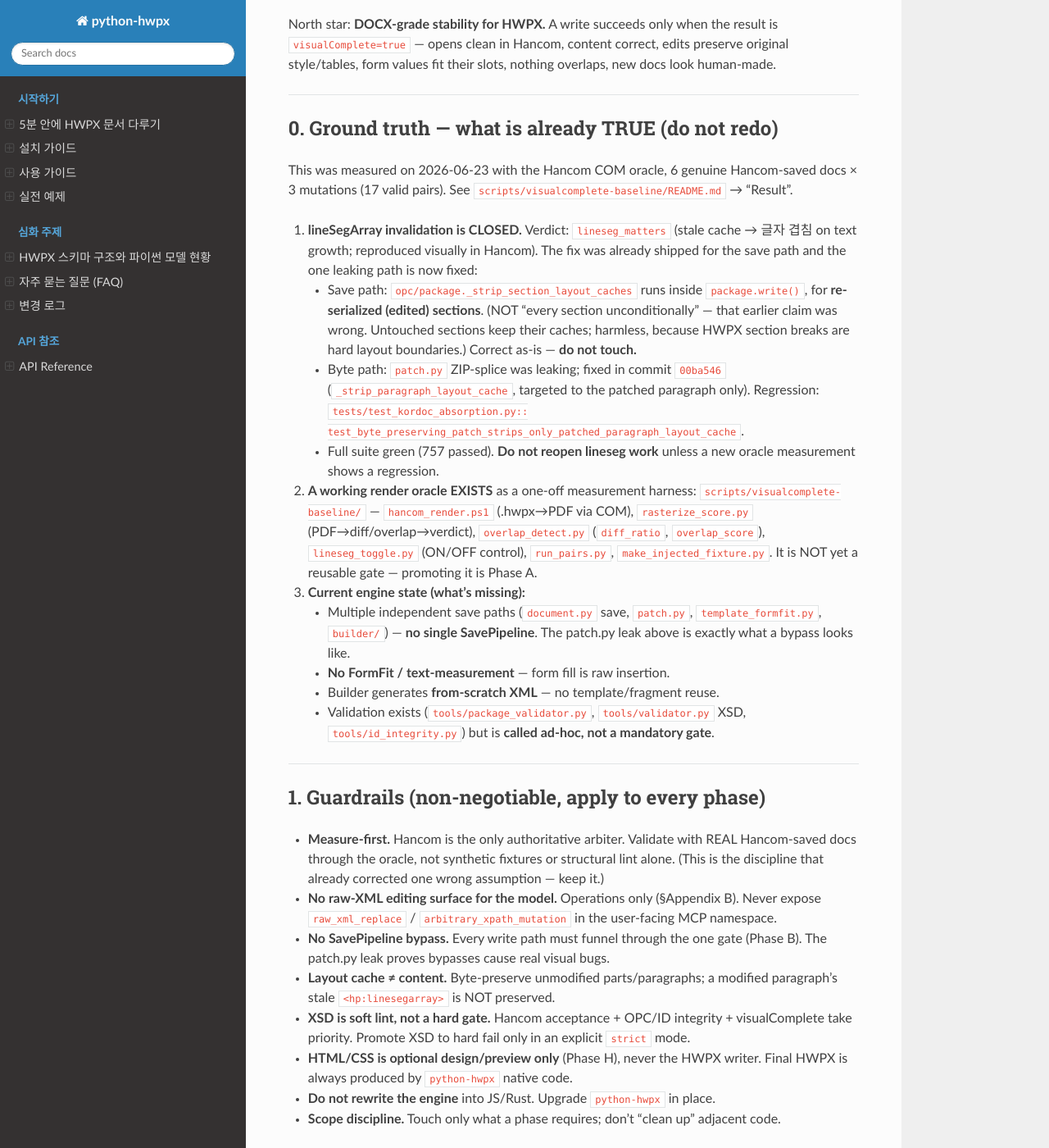
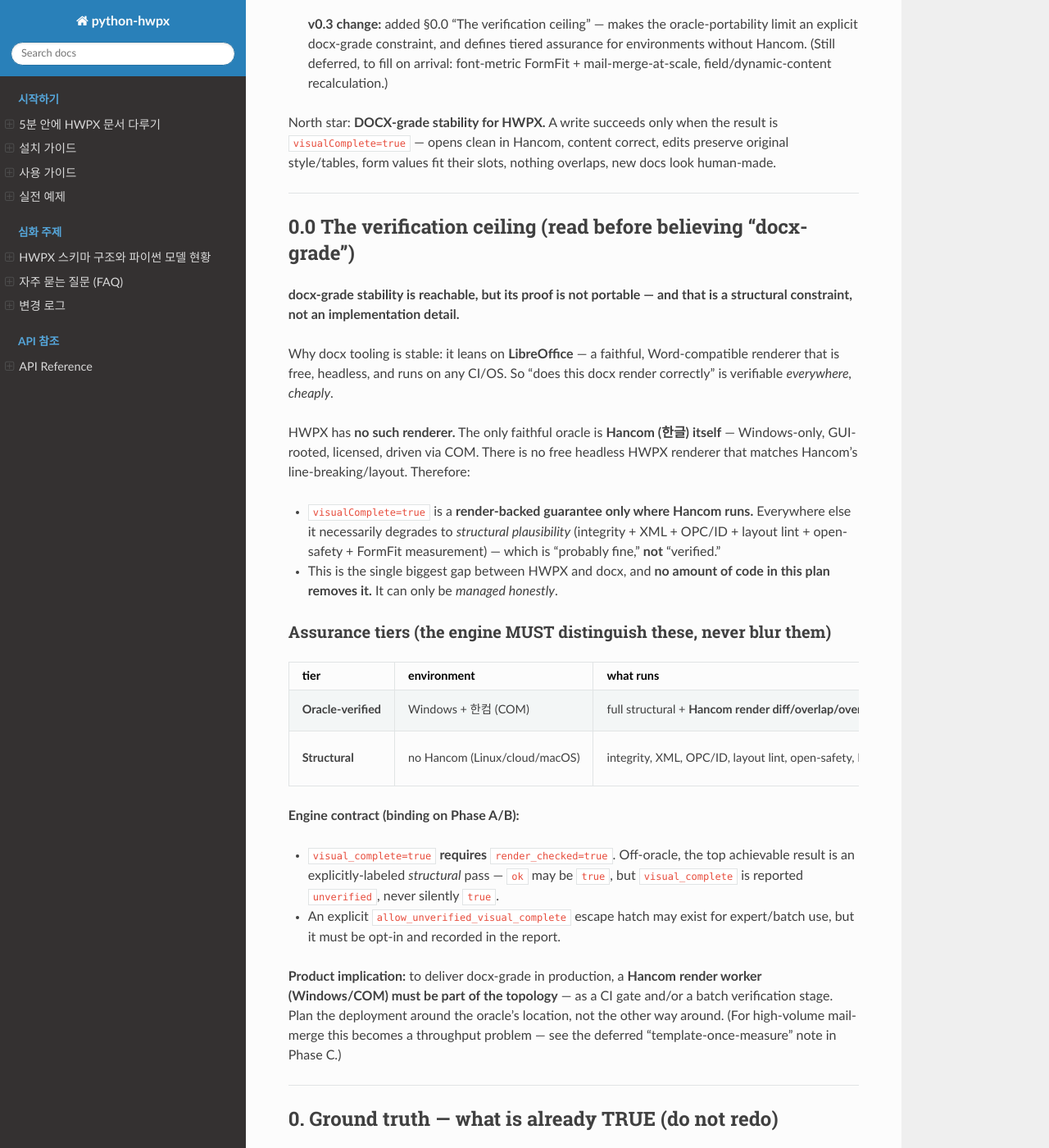
Before and after one commit to airmang/python-hwpx, a Sphinx documentation site: the page built from docs/2026-06-23-visualcomplete-implementation-plan.md, in a window 1280 px wide and 1400 px high, scrolled down 323 px. Shown: the whole window at 82% size. Built offline with Sphinx 7.4.7 and the Read the Docs theme 3.1.0, drawn with Linux system fonts in a browser that asks for light colours; some of the changed text lies outside the part shown.

Commit message:
docs: VisualComplete plan v0.3 — make the oracle ceiling an explicit constraint
Adds §0.0 "The verification ceiling": docx-grade is reachable but its proof is
not portable. docx leans on LibreOffice (faithful, free, headless, any CI); HWPX's
only faithful oracle is Hancom (Windows/GUI/licensed/COM). So visualComplete=true
is a render-backed guarantee ONLY where Hancom runs; elsewhere it degrades to
structural plausibility.

- Defines two assurance tiers (oracle-verified vs structural) the engine must
  never blur.
- Binding contract: visual_complete=true REQUIRES render_checked=true; off-oracle
  the top result is an explicitly-labeled structural pass (visual_complete=
  unverified), never a silent true. Added as DoD #9.
- Product implication: a Hancom render worker must be part of the production
  topology. Phase C gets a deferred 'template-once-measure' note for mail-merge
  throughput (referenced from §0.0).

Font-metric FormFit and field/dynamic-content recalculation remain deferred
(noted), to fill on arrival.

Co-Authored-By: Claude Opus 4.8 (1M context) <noreply@anthropic.com>

```diff
--- a/docs/2026-06-23-visualcomplete-implementation-plan.md
+++ b/docs/2026-06-23-visualcomplete-implementation-plan.md
@@ -1,14 +1,61 @@
-# HWPX VisualComplete — Implementation Plan v0.2 (re-baselined by measurement)
+# HWPX VisualComplete — Implementation Plan v0.3 (re-baselined by measurement)
 
 **Audience:** the engineer/agent continuing this on the Windows + 한컴(COM) machine.
 **Read this first; it is self-contained.** It supersedes the v0.1 "VisualComplete
-Engine Spec" — every place the two disagree, v0.2 wins, because v0.2 is grounded in
-an actual Hancom-oracle measurement that v0.1 never ran.
+Engine Spec" — every place the two disagree, this plan wins, because it is grounded
+in an actual Hancom-oracle measurement that v0.1 never ran.
+
+> **v0.3 change:** added §0.0 "The verification ceiling" — makes the
+> oracle-portability limit an explicit docx-grade constraint, and defines tiered
+> assurance for environments without Hancom. (Still deferred, to fill on arrival:
+> font-metric FormFit + mail-merge-at-scale, field/dynamic-content recalculation.)
 
 North star: **DOCX-grade stability for HWPX.** A write succeeds only when the
 result is `visualComplete=true` — opens clean in Hancom, content correct, edits
 preserve original style/tables, form values fit their slots, nothing overlaps,
 new docs look human-made.
+
+---
+
+## 0.0 The verification ceiling (read before believing "docx-grade")
+
+**docx-grade stability is reachable, but its proof is not portable — and that is a
+structural constraint, not an implementation detail.**
+
+Why docx tooling is stable: it leans on **LibreOffice** — a faithful,
+Word-compatible renderer that is free, headless, and runs on any CI/OS. So "does
+this docx render correctly" is verifiable *everywhere, cheaply*.
+
+HWPX has **no such renderer.** The only faithful oracle is **Hancom (한글)
+itself** — Windows-only, GUI-rooted, licensed, driven via COM. There is no free
+headless HWPX renderer that matches Hancom's line-breaking/layout. Therefore:
+
+- `visualComplete=true` is a **render-backed guarantee only where Hancom runs.**
+  Everywhere else it necessarily degrades to *structural plausibility*
+  (integrity + XML + OPC/ID + layout lint + open-safety + FormFit measurement) —
+  which is "probably fine," **not** "verified."
+- This is the single biggest gap between HWPX and docx, and **no amount of code in
+  this plan removes it.** It can only be *managed honestly*.
+
+### Assurance tiers (the engine MUST distinguish these, never blur them)
+
+| tier | environment | what runs | what `visualComplete` may claim |
+|---|---|---|---|
+| **Oracle-verified** | Windows + 한컴 (COM) | full structural + **Hancom render diff/overlap/overflow** | `visual_complete=true`, `render_checked=true` — true docx-grade |
+| **Structural** | no Hancom (Linux/cloud/macOS) | integrity, XML, OPC/ID, layout lint, open-safety, FormFit measurement | `render_checked=false`; **`visual_complete` MUST be `unverified`, never `true`** — surfaced as "open-safe + structural," not docx-grade |
+
+**Engine contract (binding on Phase A/B):**
+- `visual_complete=true` **requires** `render_checked=true`. Off-oracle, the top
+  achievable result is an explicitly-labeled *structural* pass — `ok` may be
+  `true`, but `visual_complete` is reported `unverified`, never silently `true`.
+- An explicit `allow_unverified_visual_complete` escape hatch may exist for
+  expert/batch use, but it must be opt-in and recorded in the report.
+
+**Product implication:** to deliver docx-grade in production, a **Hancom render
+worker (Windows/COM) must be part of the topology** — as a CI gate and/or a
+batch verification stage. Plan the deployment around the oracle's location, not
+the other way around. (For high-volume mail-merge this becomes a throughput
+problem — see the deferred "template-once-measure" note in Phase C.)
 
 ---
 
@@ -198,6 +245,12 @@ edits to `document.py` form-fill, `form_fill.py`.
 - Until the oracle backs a `fail`, default `overflow=warn` for any field whose
   measurement confidence is low (measurement honesty over false precision).
 
+**Deferred (v0.3 backlog, fill on arrival):** (a) promote measurement to real font
+metrics (HarfBuzz + bundled 한컴 fonts) so `fail` is trustworthy without rendering
+every fill; (b) **template-once-measure** for mail-merge — measure the slot on the
+template a single time, then trust it for N batch fills (the per-doc oracle is too
+slow at volume; see §0.0). Both are out of scope for the first FormFit pass.
+
 ---
 
 ### Phase D — LayoutLint / structural visual smoke (renderer-less guard)
@@ -292,6 +345,10 @@ authoring need appears. Keep it out of the stability path.
 7. MCP write tools never report `visualComplete=false` as success.
 8. The Phase-A oracle gates the above on a real Hancom-saved corpus, with badge
    thresholds met.
+9. **Assurance is tiered, never blurred (§0.0):** `visual_complete=true` requires
+   `render_checked=true`; without the Hancom oracle the engine reports an
+   explicitly-labeled *structural* pass (`visual_complete=unverified`), never a
+   silent `true`. docx-grade is claimed only on the oracle-verified tier.
 
 ---
 
```
